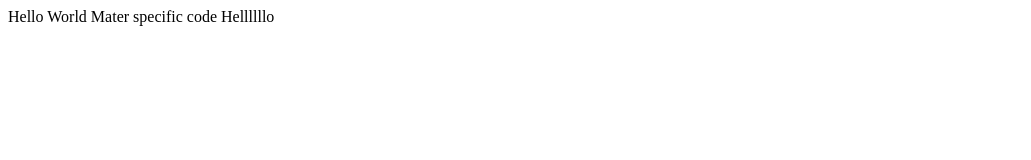
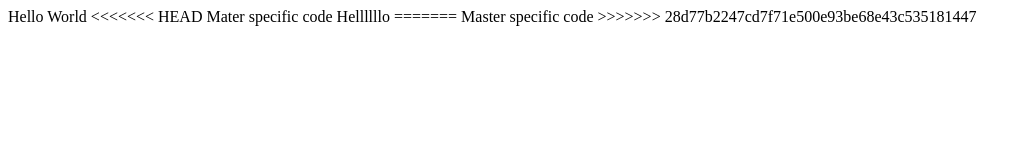
Before and after one commit to mariebinnert/catermate, a plain HTML site: page index.html in a window 1280 px wide. Shown: the whole page, without its empty margins (0-1031 px from the left). Drawn offline with Linux system fonts and the light colour scheme.

Commit message:
Revert "Revert "Merge branch 'feature' of https://github.com/mariebinnert/catermate into feature""
This reverts commit c0f9995f37e218b33ff4f5bbdeb82947b6286f04.

```diff
--- a/index.html
+++ b/index.html
@@ -3,8 +3,12 @@
 <body>
   Hello World
 
+<<<<<<< HEAD
   Mater specific code
 
   Hellllllo
+=======
+  Master specific code
+>>>>>>> 28d77b2247cd7f71e500e93be68e43c535181447
 </body>
 </html>
```
